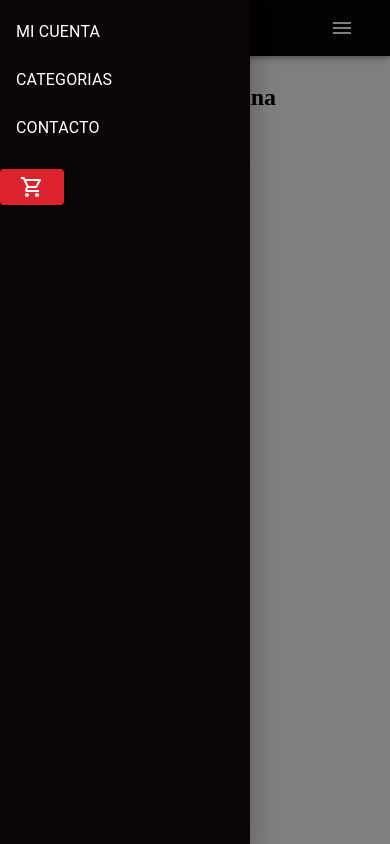
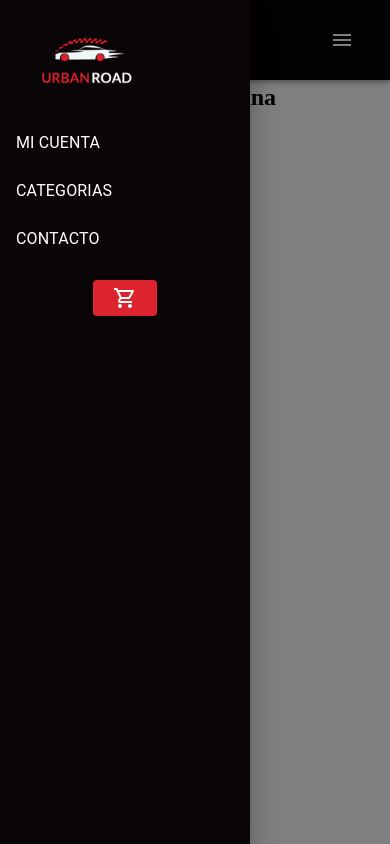
Before and after one commit to selorcav/reactstore, a React (Create React App) app: page / in a window 390 px wide. Both pictures are taken after a click on the button 342 px from the left and 28 px from the top of the page. Built offline with nearby package versions, Linux system fonts and the light colour scheme.

Commit message:
menu responsivo ajustes

```diff
--- a/src/components/NavBar/NavBar.js
+++ b/src/components/NavBar/NavBar.js
@@ -4,17 +4,17 @@ import {
   Toolbar,
   Button,
   makeStyles,
-  Typography,
   Drawer,
   List,
   Divider,
   ListItem,
   ListItemText,
-  Hidden
+  Hidden,
+  Box
 } from '@material-ui/core';
 import ShoppingCartOutlinedIcon from '@material-ui/icons/ShoppingCartOutlined';
-
 import MenuIcon from '@material-ui/icons/Menu';
+import Logo from './logo.png'
 
 import clsx from 'clsx';
 
@@ -63,6 +63,9 @@ const NavBar = (props) => {
       onKeyDown={toggleDrawer(anchor, false)}
     >
       <List>
+        <ListItem >
+          <ListItemText> <img src={Logo} height="80" alt="" /> </ListItemText>
+        </ListItem>
         <ListItem button>
           <ListItemText> MI CUENTA </ListItemText>
         </ListItem>
@@ -75,9 +78,11 @@ const NavBar = (props) => {
       </List>
       <Divider />
       <List>
+        <Box display="flex" justifyContent="center">
           <Button variant="contained" color="secondary">
             <ShoppingCartOutlinedIcon />
           </Button>
+        </Box>
       </List>
     </div>
   );
@@ -85,10 +90,12 @@ const NavBar = (props) => {
   return (
     <>
       <AppBar position="fixed" color="primary">
-        <Toolbar >
-          <Typography className={classes.title}>
-            Logo
-          </Typography>
+        <Toolbar>
+          <Box width="100%" display="flex" justifyContent="space-between" alignItems="center">
+
+            <img src={Logo} height="80" alt="" />
+
+            <div>
               <Hidden smDown>
                 <Button variant="text" color="inherit">
                   Mi cuenta
@@ -103,6 +110,7 @@ const NavBar = (props) => {
                   <ShoppingCartOutlinedIcon />
                 </Button>
               </Hidden>
+
               <Hidden mdUp>
                 <div>
                   {['left'].map((anchor) => (
@@ -115,6 +123,10 @@ const NavBar = (props) => {
                   ))}
                 </div>
               </Hidden>
+            </div>
+
+          </Box>
+
         </Toolbar>
       </AppBar>
       <div className={classes.offset} />
```
Also changed, not shown: src/components/NavBar/logo.png (added). Lines whose indentation alone changed are shown as unchanged.
